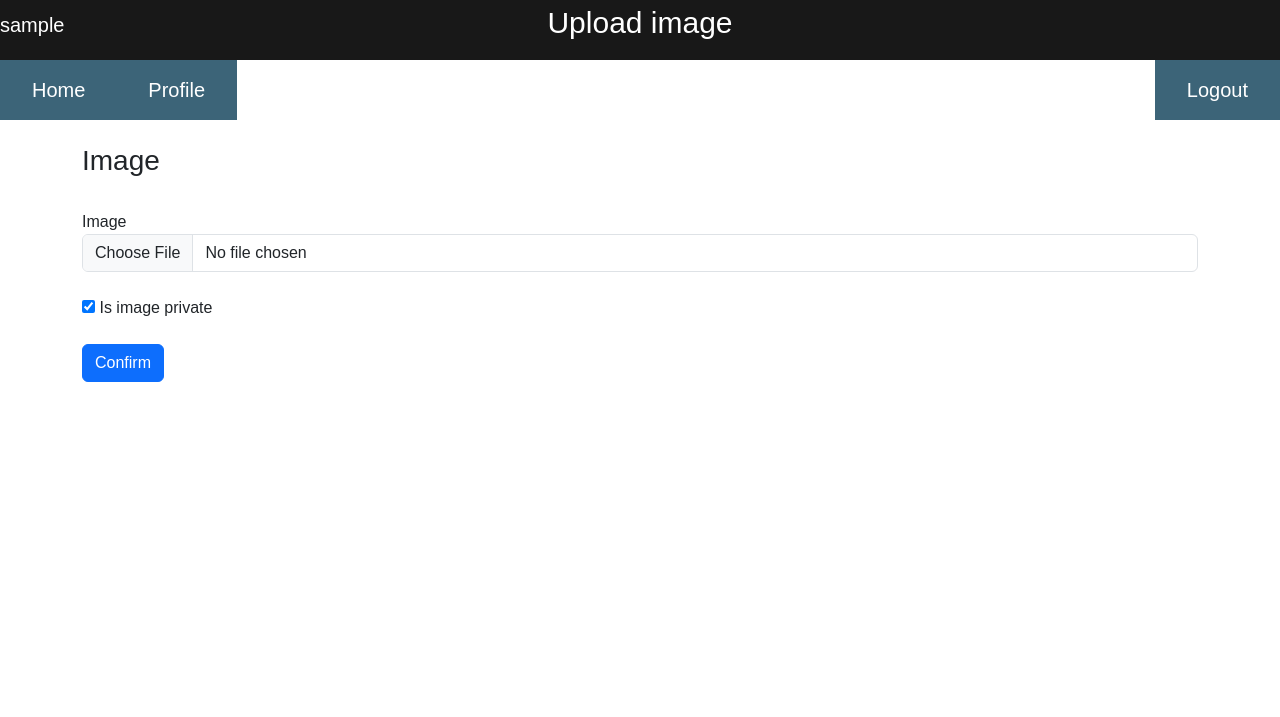
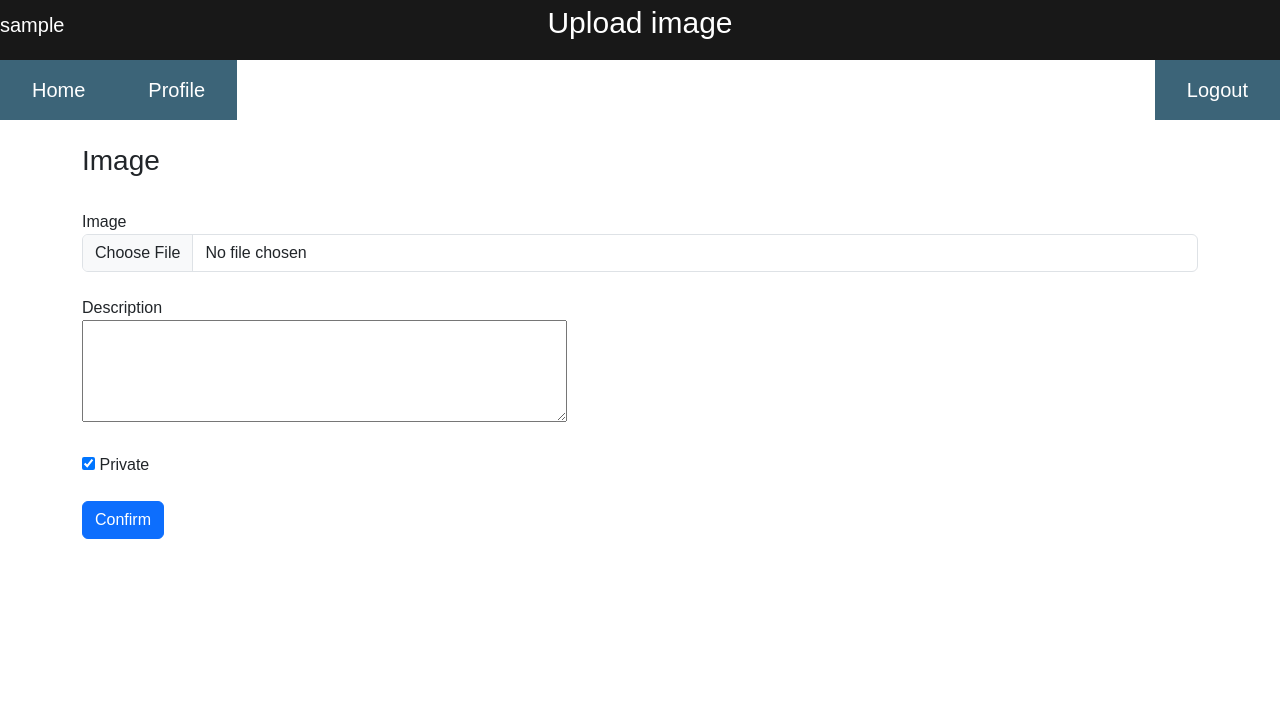
Before and after one commit to AironasGit/ImagerWeb, a Django app: page /imager/upload_img/ in a window 1280 px wide. Shown: the top 717 px of the page. Run offline with Django 5.2, Linux system fonts and the light colour scheme; the visitor is signed in with stand-in values (Sample User, id 1).

Commit message:
Added description and view_count to the Image object

```diff
--- a/ImagerWeb/Imager/forms.py
+++ b/ImagerWeb/Imager/forms.py
@@ -4,4 +4,4 @@ from .models import Image
 class ImageForm(forms.ModelForm):
     class Meta:
         model = Image
-        fields = ('user', 'image', 'is_private')
+        fields = ('user', 'image', 'is_private', 'description')
--- a/ImagerWeb/Imager/models.py
+++ b/ImagerWeb/Imager/models.py
@@ -14,6 +14,9 @@ class Image(models.Model):
     image = models.ImageField('Image', upload_to='')
     date = models.DateTimeField(verbose_name='Date', auto_now_add=True)
     is_private = models.BooleanField(verbose_name='Is Private', default=True)
+    description = models.TextField(verbose_name='Description', null=True, blank=True)
+    view_count = models.IntegerField(verbose_name='View Count', default=0)
+
     def __str__(self):
         if self.is_private:
             access = 'Private'
@@ -26,6 +29,9 @@ class Image(models.Model):
             this = Image.objects.get(id=self.id)
             if this.image != self.image:
                 this.image.delete()
+            else:
+                super().save(*args, **kwargs)
+                return
         except: pass
         self.image.name = sha256(f"{self.image.name}{str(datetime.now())}".encode('utf-8')).hexdigest() + '.' + self.image.name.rsplit('.', 1)[-1]
         super().save(*args, **kwargs)
--- a/ImagerWeb/Imager/static/css/base.css
+++ b/ImagerWeb/Imager/static/css/base.css
@@ -41,7 +41,7 @@ footer{
   width: 100%;
 }
 .mainContainer{
-  max-width: 50%;
+  max-width: 65%;
   display: flex;
   flex-direction: row;
   flex-wrap: wrap;
@@ -57,7 +57,7 @@ footer{
 .imageCard{
   display: grid;
   width: 300px;
-  margin: 5px;
+  margin: 3px;
   border: 1px solid black;
   background: #3C6478;
   border-radius: 15px;
--- a/ImagerWeb/Imager/templates/upload_img.html
+++ b/ImagerWeb/Imager/templates/upload_img.html
@@ -31,9 +31,14 @@
             <input name="image" type="file" accept=".jpg, .jpeg, .jfif, .pjpeg, .pjp, .png, .svg, .webp" class="form-control" id="image">
         </div>
         <br>
+        <label for="description" >Description</label>
+        <div class="form-group">
+          <textarea name="description" rows="4" cols="50"></textarea>
+        </div>
+        <br>
         <div class="form-group">
             <input name="isPrivate" type="checkbox" checked>
-            <label for="isPrivate" >Is image private</label>
+            <label for="isPrivate" >Private</label>
         </div>
         <br>
         <button type="submit" class="btn btn-primary">Confirm</button>
--- a/ImagerWeb/Imager/views.py
+++ b/ImagerWeb/Imager/views.py
@@ -19,8 +19,8 @@ from .utils import get_images_size
 # Create your views here.
 
 def index(request):
-    values = ('user__username', 'image', 'date')
-    per_page = 9
+    values = ('user__username', 'image', 'date', 'view_count')
+    per_page = 8
     images = Image.objects.filter(is_private=False).values(*values)
     #images = Image.objects.filter(is_private=False, date__year='2024', date__month='06', date__day='07').values(*values)
     paginator = Paginator(images, per_page=per_page)
@@ -49,17 +49,8 @@ def edit_image(request, image_name):
         is_private = False
         if request.POST.get('is_private', False):
             is_private = True
-        new_form = ImageForm(request.POST, instance=image)
         Image.objects.filter(image=image_name).update(is_private=is_private)
         return redirect(f'{image_name}')
-        #if new_form.is_valid():
-        #    update_entry = new_form.save(commit=False)
-        #    update_entry.user = request.user
-        #    update_entry.is_private = is_private
-        #    update_entry.image = image.image
-        #    update_entry.save()
-        #    messages.info(request, f'Updated!')
-        #    return redirect(f'{image_name}')
     return render(request, template_name='edit_image.html', context=context)
 
 
@@ -68,7 +59,7 @@ def profile(request):
     if request.method == 'POST':
         set_profile_photo(request)
     values = ('user__username', 'image', 'date', 'is_private', 'id')
-    per_page = 9
+    per_page = 6
     images = Image.objects.filter(user_id=request.user.id).values(*values)
     profile = Profile.objects.filter(user_id=request.user.id).first()
     paginator = Paginator(images, per_page=per_page)
@@ -108,6 +99,7 @@ def upload_img(request):
 
         data['user'] = request.user
         data['is_private'] = is_private
+        #data['description'] = request.POST.get('description')
         form = ImageForm(data, file)
 
         if form.is_valid():
```
Also changed, not shown: ImagerWeb/Imager/templates/index.html (+6 -1 lines), ImagerWeb/Imager/migrations/0015_image_description_image_view_count.py (added).
